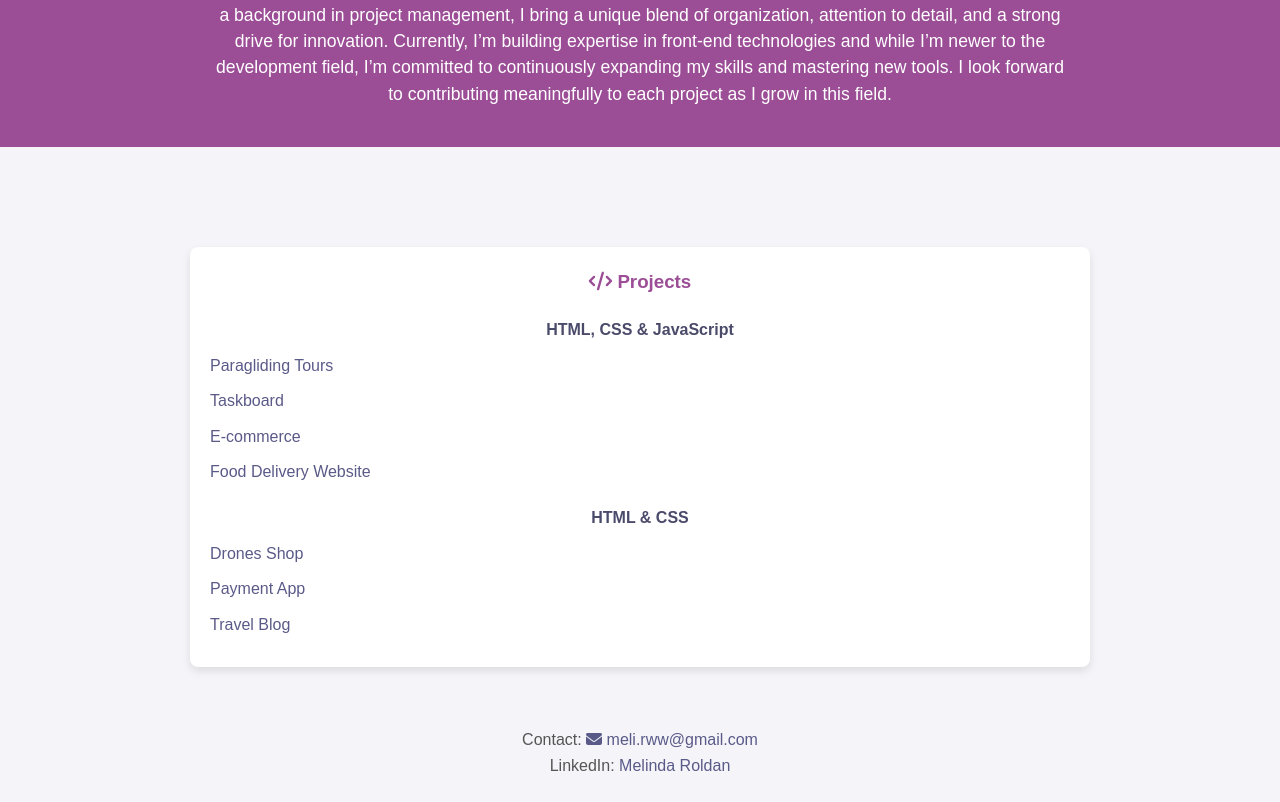
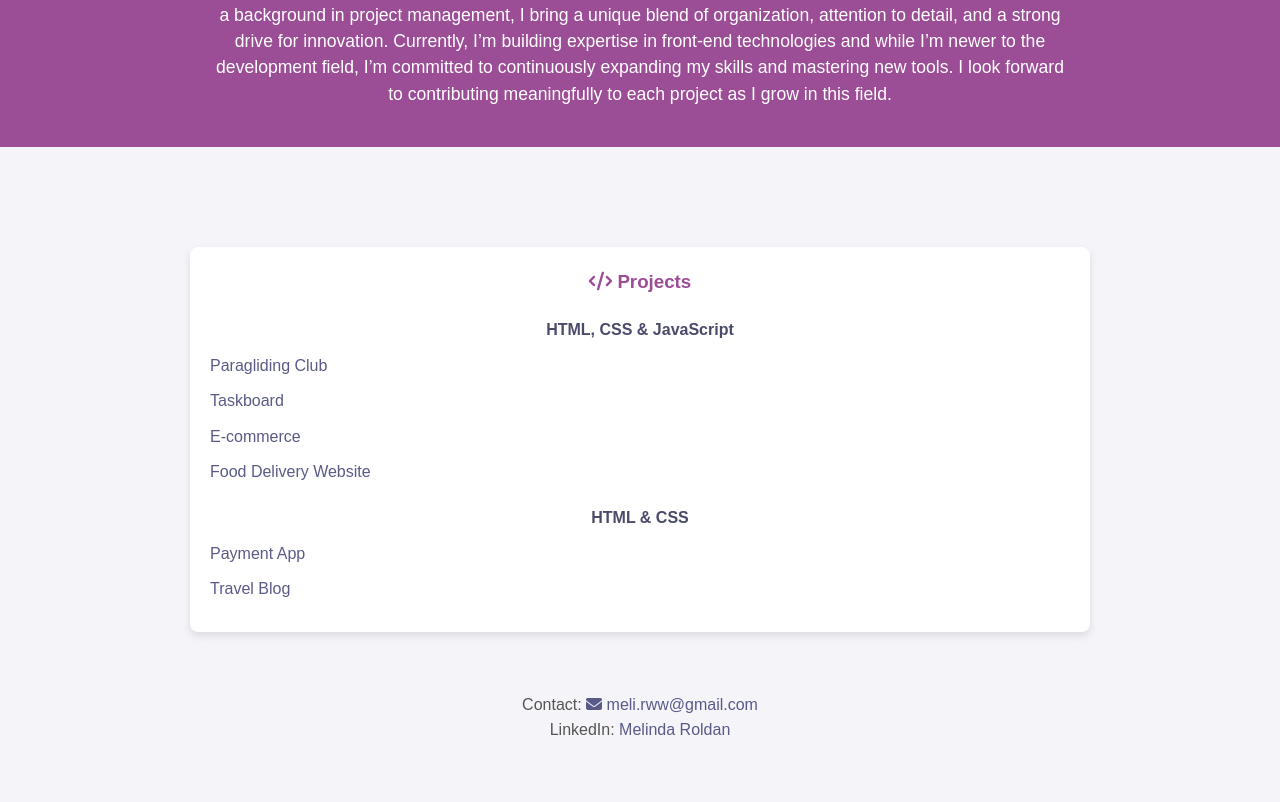
Before and after one commit to MeliRoldan/Project---Portfolio, a plain HTML site: page index.html in a window 1280 px wide. Shown: the part 295-1097 px from the top of the page. Drawn offline with Linux system fonts and the light colour scheme.

Commit message:
Update index.html

```diff
--- a/index.html
+++ b/index.html
@@ -26,9 +26,9 @@
             <div class="project-category">
                 <h4>HTML, CSS & JavaScript</h4>
                 <ul>
-                    <li><a href="https://meliroldan.github.io/Extreme-Sports/" target="_blank">Paragliding Tours</a></li>
+                    <li><a href="https://meliroldan.github.io/Extreme-Sports/" target="_blank">Paragliding Club</a></li>
                     <li><a href="https://meliroldan.github.io/Project---Taskboard/" target="_blank">Taskboard</a></li>
-                    <li><a href="https://meliroldan.github.io/Project---E-commerce/" target="_blank">E-commerce</a></li>
+                    <li><a href="https://meliroldan.github.io/Project---Intrior-Design-Shop/" target="_blank">E-commerce</a></li>
                     <li><a href="https://meliroldan.github.io/Project---Food-delivery/" target="_blank">Food Delivery Website</a></li>
                 </ul>
             </div>
@@ -36,7 +36,6 @@
             <div class="project-category">
                 <h4>HTML & CSS</h4>
                 <ul>
-                    <li><a href="https://meliroldan.github.io/Markup---Drons-website/" target="_blank">Drones Shop</a></li>
                     <li><a href="https://meliroldan.github.io/Markup---Payment-webpage/" target="_blank">Payment App</a></li>
                     <li><a href="https://meliroldan.github.io/Markup---Travel-webpage-first/" target="_blank">Travel Blog</a></li>
                 </ul>
```
